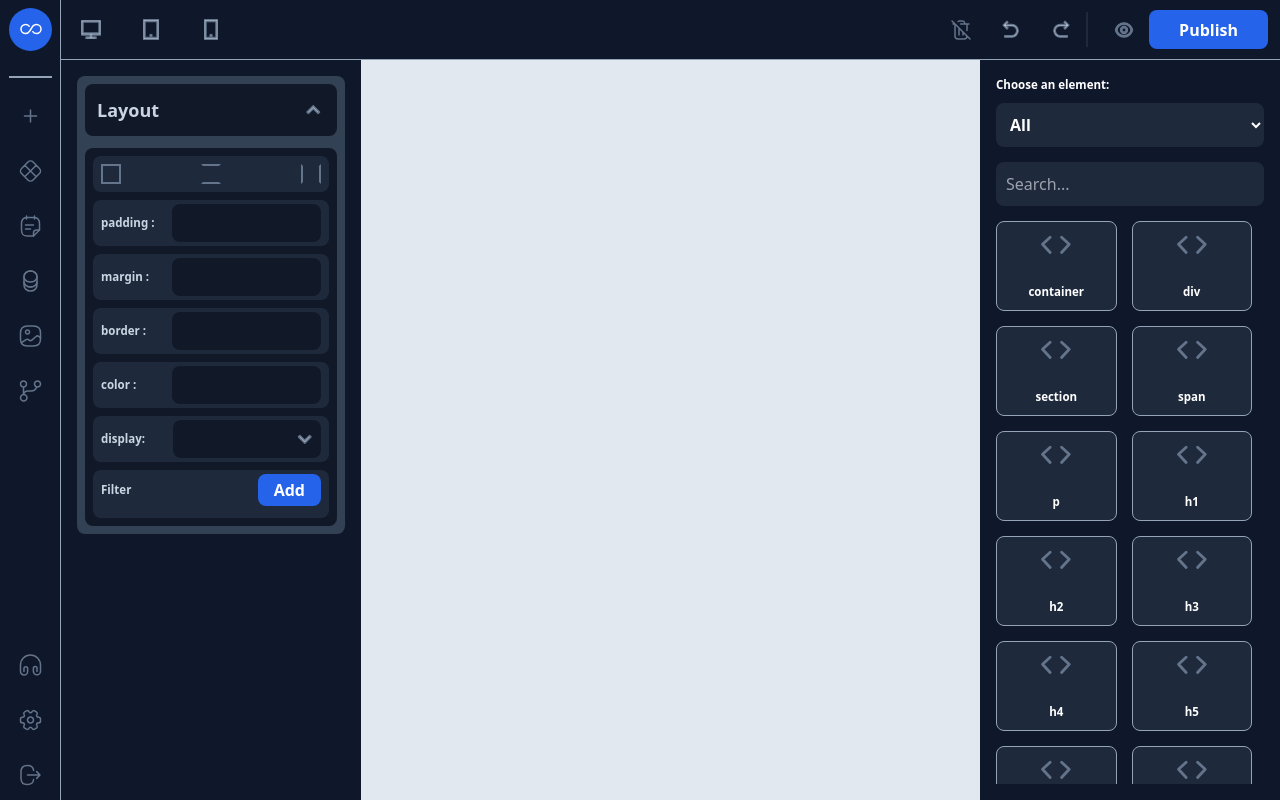
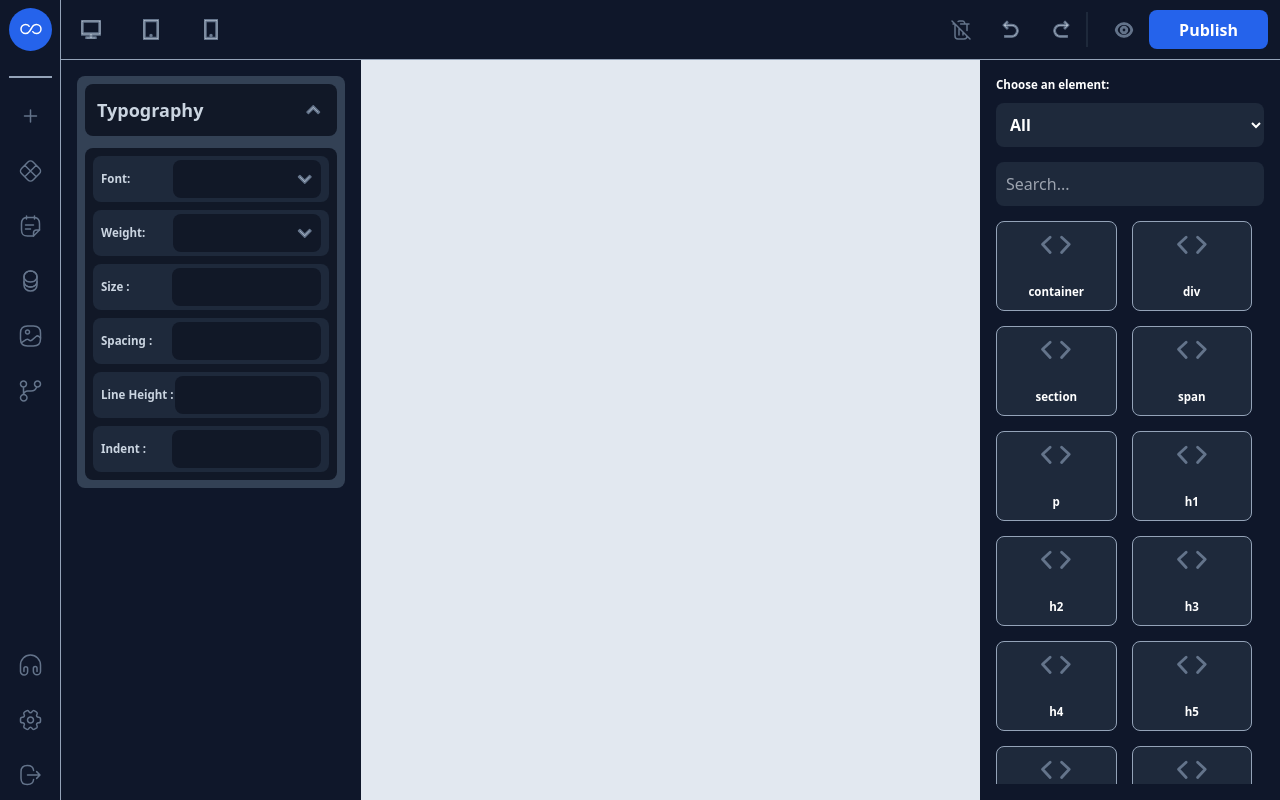
Before and after one commit to YousofSayed/infinite-react, a React (Vite) app: page / in a window 1280 px wide. Both pictures are taken after a click on the element 321 px from the left and 102 px from the top of the page. Built offline with nearby package versions, Linux system fonts and the light colour scheme.

Commit message:
cm-11 (fixing bug and add typography component)

```diff
--- a/public/styles/style.css
+++ b/public/styles/style.css
@@ -25,6 +25,8 @@
   user-select: none;
   position: relative;
   padding: 25px ;
+  /* font-family: ; */
+  /* font-weight: ; */
   /* filter: blur(   1px)   brightness(98%  ); */
 }
 
--- a/src/components/Home/Protos/Details.jsx
+++ b/src/components/Home/Protos/Details.jsx
@@ -1,14 +1,14 @@
 import React, { useRef, useState, useTransition } from "react";
 import { Icons } from "../../Icons/Icons";
 
-export const Details = ({ children }) => {
+export const Details = ({ children , label }) => {
     const [isPending , setTransition] = useTransition();
     const [showDetails , setShowDetails] = useState(false);
 
   return (
     <section className={`bg-slate-700 ${showDetails && 'p-2'} transition-all rounded-lg`}>
       <div className={`flex items-center justify-between p-3 rounded-lg text-slate-300 text-lg font-bold ${showDetails ? 'bg-gray-900' : 'bg-slate-800'}`}>
-        Layout{" "}
+        {label}{" "}
         <span
           className="group  transition-all cursor-pointer"
           onClick={(ev) => {
--- a/src/components/Home/Protos/Menu.jsx
+++ b/src/components/Home/Protos/Menu.jsx
@@ -1,15 +1,24 @@
-import React from "react";
+import React, { useEffect, useRef } from "react";
 
 /**
  *
  * @param {{keywords: string[] ,className:string, menuRef : import("react").Ref, onItemClicked:(ev:MouseEvent , keyword:string ,i:number)=>void}} param0
  * @returns
  */
-export const Menu = ({ keywords,className='', menuRef ,onItemClicked  , i }) => {
+export const Menu = ({ keywords,className=' ', menuRef ,onItemClicked  , i }) => {
+  // menuRef = menuRef ? menuRef : useRef();
+
+  useEffect(()=>{
+   if(menuRef && menuRef.current){
+    menuRef.current.getBoundingClientRect().top <= 0 ? menuRef.current.classList.add('top-[calc(100%+5px)]') : menuRef.current.classList.remove('bottom-[calc(100%+5px)]')
+   }
+
+  },[menuRef])
+
   return (
-    <article ref={menuRef} className={`absolute  left-0 shadow-lg shadow-gray-950 border-[1px] max-h-[270px] overflow-y-auto border-slate-600 rounded-lg  bottom-[calc(100%+5px)] bg-gray-900 w-full p-1 ${className}`}>
+    <ul ref={menuRef}  className={`absolute z-50 left-0   shadow-lg shadow-gray-950 border-[1px] max-h-[270px] overflow-y-auto border-slate-600 rounded-lg   bg-gray-900 w-full p-1 ${className}`}>
        {keywords.map((keyword, i) => (
-        <p
+        <li
           onClick={(ev) => {
             onItemClicked(ev, keyword , i);
           }}
@@ -17,8 +26,8 @@ export const Menu = ({ keywords,className='', menuRef ,onItemClicked  , i }) =>
           key={i}
         >
           {keyword}
-        </p>
+        </li>
       ))}
-    </article>
+    </ul>
   );
 };
--- a/src/components/Home/Protos/Property.jsx
+++ b/src/components/Home/Protos/Property.jsx
@@ -12,7 +12,7 @@ import { currentElState } from "../../../helpers/atoms";
 export const Property = ({ label , cssProp, tailwindClass }) => {
     const currentEl = useRecoilValue(currentElState);
   const onInput = (ev) => {
-    currentEl.style[toJsProp(cssProp)] = `${ev.target.value}`;
+    currentEl.style[toJsProp(cssProp)] = `${+ev.target.value?`${ev.target.value}px`:ev.target.value}`;
     console.log(currentEl.style.cssText);
 
     // ev.target.placeholder = ev.target.value;
--- a/src/components/Home/Protos/Select.jsx
+++ b/src/components/Home/Protos/Select.jsx
@@ -1,6 +1,6 @@
 import React, { useEffect, useRef, useState, useTransition } from "react";
 import { Icons } from "../../Icons/Icons";
-import { getPropVal } from "../../../helpers/functions";
+import { getPropVal, toJsProp } from "../../../helpers/functions";
 import { Menu } from "./Menu";
 import { P } from "../../Protos/P";
 import { useCloseMenu } from "../../../assets/hooks/useCloseMenu";
@@ -22,8 +22,9 @@ export const Select = ({
   const [isPending, setTransition] = useTransition();
   const inputRef = useRef();
   const selectRef = useRef();
+  const menuRef = useRef();
 
-  useCloseMenu(selectRef , setMenu);
+  useCloseMenu(selectRef, setMenu);
 
   const showMenuCallback = () => {
     inputRef.current.focus();
@@ -38,7 +39,7 @@ export const Select = ({
    */
   const filterKeywords = (ev) => {
     const newKeyW = Array.from(keywords).filter((keyword) =>
-      keyword.includes(ev.target.value)
+      keyword.toLowerCase().includes(ev.target.value.toLowerCase())
     );
 
     currentEl && (currentEl.style.cssText += `${cssProp}:${ev.target.value};`);
@@ -83,10 +84,10 @@ export const Select = ({
         {showMenu && (
           <Menu
             keywords={newKeywords}
+            menuRef={menuRef}
             onItemClicked={(ev, keyword) => {
               console.log("clicked");
-              currentEl &&
-                (currentEl.style.cssText += `${cssProp}:${keyword};`);
+              currentEl && (currentEl.style[toJsProp(cssProp)] = `${keyword.split('-')[0] || keyword}`);
               inputRef.current.value = keyword;
               setMenu(false);
             }}
--- a/src/components/Home/Protos/StyleLayout.jsx
+++ b/src/components/Home/Protos/StyleLayout.jsx
@@ -90,7 +90,7 @@ export const StyleLayout = ({}) => {
   const currentEl = useRecoilValue(currentElState);
 
   return (
-    <section className="mt-3 overflow-y-auto  flex flex-col gap-2 p-2 rounded-lg bg-gray-900">
+    <section className="mt-3  flex flex-col gap-2 p-2 rounded-lg bg-gray-900">
       <SidesControllers option={option} setOption={setOption} />
       <Property currentEl={currentEl} label="padding" cssProp="padding" />
       <Property currentEl={currentEl} label="margin" cssProp="margin" />
--- /dev/null
+++ b/src/components/Home/Protos/StyleTypography.jsx
@@ -0,0 +1,30 @@
+import React from "react";
+import { Property } from "./Property";
+import { useRecoilValue } from "recoil";
+import { currentElState } from "../../../helpers/atoms";
+import { Select } from "./Select";
+import { cssFonts, fontWeights } from "../../../constants/constants";
+
+export const StyleTypography = () => {
+  const currentEl = useRecoilValue(currentElState);
+  return (
+    <section className="mt-3  flex flex-col gap-2 p-2 rounded-lg bg-gray-900">
+      <Select
+        label="Font"
+        cssProp="font-family"
+        currentEl={currentEl}
+        keywords={cssFonts}
+      />
+      <Select
+        label="weight"
+        cssProp="font-weight"
+        currentEl={currentEl}
+        keywords={fontWeights}
+      />
+      <Property label="Size" cssProp="font-size" currentEl={currentEl} />
+      <Property label="spacing" cssProp="letter-space" currentEl={currentEl} />
+      <Property label="line height" cssProp="line-height" currentEl={currentEl} />
+      <Property label="indent" cssProp="text-indent" currentEl={currentEl} />
+    </section>
+  );
+};
--- a/src/components/Home/StyleAside.jsx
+++ b/src/components/Home/StyleAside.jsx
@@ -4,6 +4,7 @@ import { Details } from "./Protos/Details";
 import { StyleLayout } from "./Protos/StyleLayout";
 import { useSetRecoilState } from "recoil";
 import { currentElState } from "../../helpers/atoms";
+import { StyleTypography } from "./Protos/StyleTypography";
 
 export const StyleAside = () => {
   // const [currentEl, setCurrentEl] = useState();
@@ -26,8 +27,12 @@ export const StyleAside = () => {
   });
   return (
     <Aside dir="right">
-      <Details>
+      {/* <Details label={'Layout'}>
         <StyleLayout />
+      </Details> */}
+
+      <Details label={'Typography'}>
+        <StyleTypography/>
       </Details>
     </Aside>
   );
--- a/src/components/Protos/P.jsx
+++ b/src/components/Protos/P.jsx
@@ -1,6 +1,6 @@
 import React from "react";
 
-export const P = ({ children , className = "text-slate-300 custom-font-size w-[30%] font-semibold h-full mr-2"}) => {
+export const P = ({ children , className = "text-slate-300 capitalize custom-font-size w-[30%] font-semibold h-full mr-2"}) => {
   return (
     <p className={className}>
       {children}
--- a/src/constants/constants.js
+++ b/src/constants/constants.js
@@ -23,3 +23,172 @@ export const filterUnits = {
     'saturate': '%',   // Typically used with percentages
     'sepia': '%'       // Typically used with percentages
 };
+
+export const fontWeights = [
+    "100 - Thin",
+    "200 - Extra Light",
+    "300 - Light",
+    "400 - Regular",
+    "500 - Medium",
+    "600 - Semi Bold",
+    "700 - Bold",
+    "800 - Extra Bold",
+    "900 - Black"
+  ];
+
+
+export const cssFonts = [
+    "Arial",
+    "Verdana",
+    "Helvetica",
+    "Tahoma",
+    "Trebuchet MS",
+    "Times New Roman",
+    "Georgia",
+    "Garamond",
+    "Courier New",
+    "Brush Script MT",
+    "Comic Sans MS",
+    "Impact",
+    "Palatino Linotype",
+    "Lucida Sans",
+    "Lucida Console",
+    "Arial Black",
+    "Century Gothic",
+    "Lucida Sans Unicode",
+    "Franklin Gothic Medium",
+    "Gill Sans",
+    "Optima",
+    "Futura",
+    "Candara",
+    "Geneva",
+    "Courier",
+    "MS Serif",
+    "MS Sans Serif",
+    "Perpetua",
+    "Rockwell",
+    "Symbol",
+    "Webdings",
+    "Wingdings",
+    "Zapf Dingbats",
+    "Bookman Old Style",
+    "Book Antiqua",
+    "Calisto MT",
+    "Cambria",
+    "Consolas",
+    "Corbel",
+    "Hoefler Text",
+    "Minion Pro",
+    "Myriad Pro",
+    "Adobe Garamond",
+    "Avant Garde",
+    "Baskerville",
+    "Didot",
+    "Goudy Old Style",
+    "Harrington",
+    "ITC Franklin Gothic",
+    "Letter Gothic",
+    "Old English Text",
+    "Stencil",
+    "Vivaldi",
+    "Monaco",
+    "Bodoni MT",
+    "Copperplate Gothic Light",
+    "Wide Latin",
+    "Tw Cen MT",
+    "MS Gothic",
+    "SimSun",
+    "MingLiU",
+    "PMingLiU",
+    "Microsoft JhengHei",
+    "Microsoft YaHei",
+    "SimHei",
+    "DFKai-SB",
+    "Batang",
+    "Gulim",
+    "Dotum",
+    "Gungsuh",
+    "Malgun Gothic",
+    "Nanum Gothic",
+    "Noto Sans",
+    "Noto Serif",
+    "Roboto",
+    "Open Sans",
+    "Lato",
+    "Oswald",
+    "Raleway",
+    "PT Sans",
+    "PT Serif",
+    "Playfair Display",
+    "Montserrat",
+    "Source Sans Pro",
+    "Merriweather",
+    "Ubuntu",
+    "Nunito",
+    "Rubik",
+    "Mukta",
+    "Poppins",
+    "Cabin",
+    "Oxygen",
+    "Dancing Script",
+    "Lobster",
+    "Pacifico",
+    "Shadows Into Light",
+    "Indie Flower",
+    "Amatic SC",
+    "Josefin Sans",
+    "Righteous",
+    "Kalam",
+    "Permanent Marker",
+    "Fredericka the Great",
+    "Caveat",
+    "Quicksand",
+    "Anton",
+    "Bungee",
+    "Crimson Text",
+    "EB Garamond",
+    "Cinzel",
+    "Play",
+    "Fira Sans",
+    "Archivo",
+    "Sarabun",
+    "Asap",
+    "Yanone Kaffeesatz",
+    "Comfortaa",
+    "Muli",
+    "Titillium Web",
+    "Arvo",
+    "Karla",
+    "Cormorant Garamond",
+    "Bitter",
+    "Notable",
+    "Kanit",
+    "Vollkorn",
+    "Abril Fatface",
+    "Satisfy",
+    "Lobster Two",
+    "Bangers",
+    "Chewy",
+    "Luckiest Guy",
+    "Fredoka One",
+    "Baloo",
+    "Margarine",
+    "Cookie",
+    "Gloria Hallelujah",
+    "Rock Salt",
+    "Shadows Into Light Two",
+    "Rancho",
+    "Pacifico",
+    "Great Vibes",
+    "Sacramento",
+    "Parisienne",
+    "Kaushan Script",
+    "Norican",
+    "Courgette",
+    "Lobster",
+    "Yellowtail",
+    "Dancing Script",
+    "Pacifico",
+    "Gloria Hallelujah",
+    "Shadows Into Light"
+  ];
```
